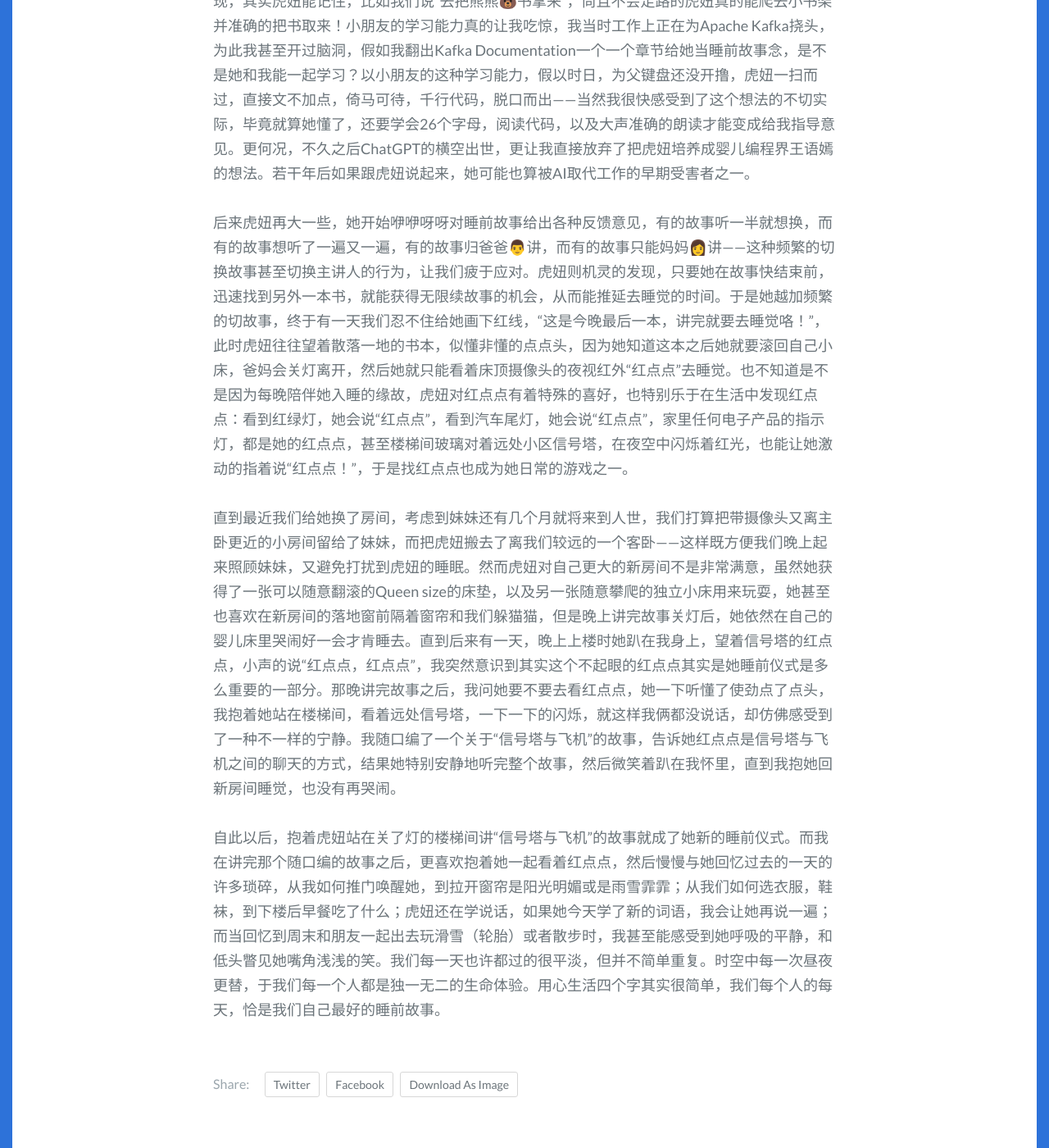
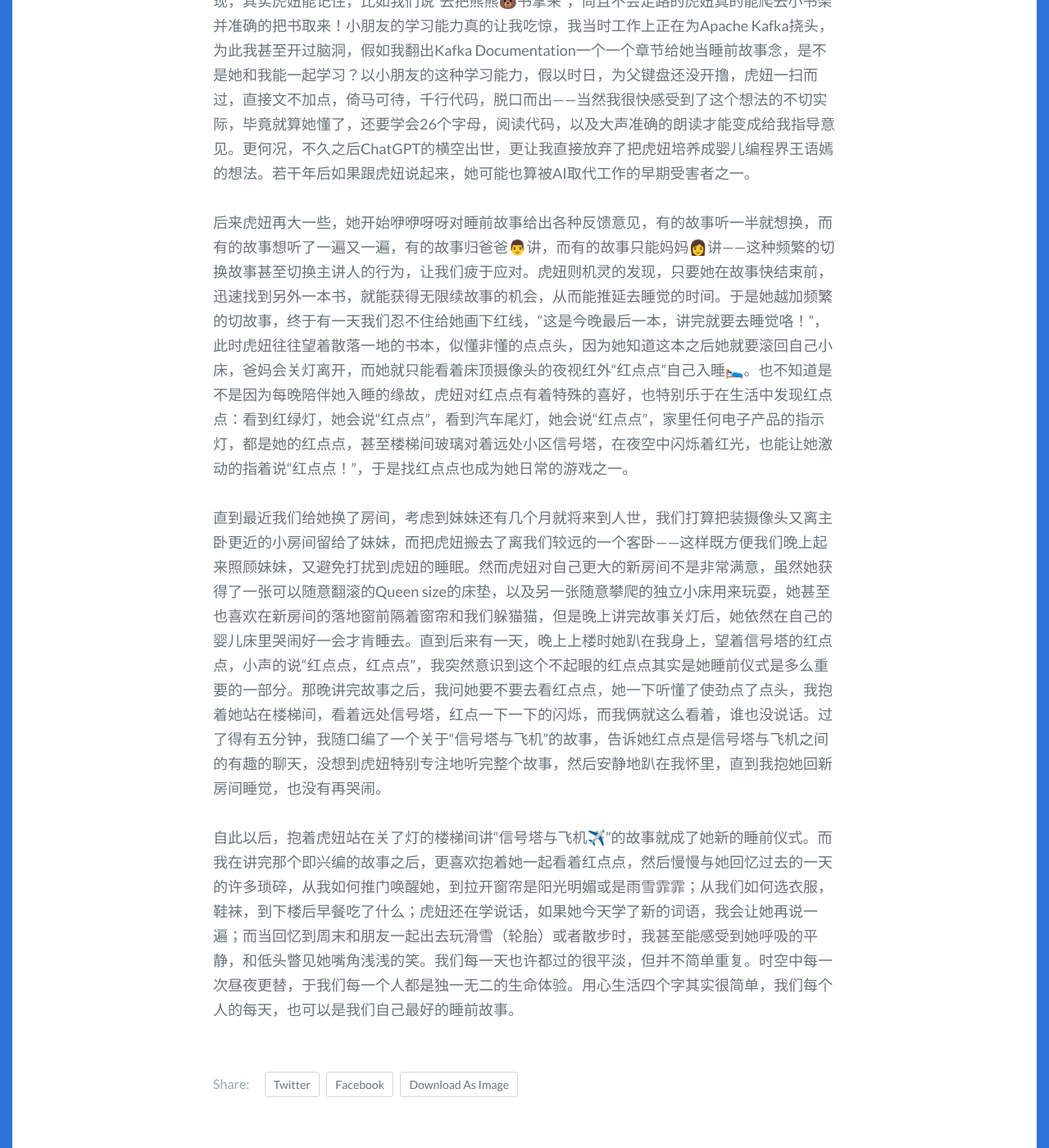
Before and after one commit to spiderPan/APMY, a Jekyll site: the page built from _posts/2024-02-24-睡前故事.md, in a window 1280 px wide and 1400 px high, scrolled down 512 px. Shown: the whole window at 82% size. Built offline with Jekyll 4.4.1, drawn with Linux system fonts in a browser that asks for light colours; some web fonts are replaced.

Commit message:
some tweaks

```diff
--- a/_posts/2024-02-24-睡前故事.md
+++ b/_posts/2024-02-24-睡前故事.md
@@ -2,15 +2,15 @@
 layout: post
 title: "睡前故事"
 slug: bedtime-story
-description: ""
+description: "我们每个人的每天，恰是我们自己最好的睡前故事"
 date: 2024-02-24
 tags: [family]
 ---
 
 作为虎妞睡前仪式的一部分，睡前故事一直是不可缺少。大概是半岁刚过，我和猫姐就开始给她讲故事，我俩打开书本就是一通照本宣科，然后读完几本书之后就把吃饱喝足面容呆瓜的虎妞扔床上去睡觉。我曾一度怀疑这么小的孩子是不是真的听懂了，毕竟故事一会是中文，一会是英文，一会是🐻熊爸爸带熊宝宝的历险，一会是🐰兔妈妈和小兔兔的追逐。后来我们惊讶的发现，其实虎妞能记住，比如我们说“去把熊熊🐻书拿来”，尚且不会走路的虎妞真的能爬去小书架并准确的把书取来！小朋友的学习能力真的让我吃惊，我当时工作上正在为Apache Kafka挠头，为此我甚至开过脑洞，假如我翻出Kafka Documentation一个一个章节给她当睡前故事念，是不是她和我能一起学习？以小朋友的这种学习能力，假以时日，为父键盘还没开撸，虎妞一扫而过，直接文不加点，倚马可待，千行代码，脱口而出——当然我很快感受到了这个想法的不切实际，毕竟就算她懂了，还要学会26个字母，阅读代码，以及大声准确的朗读才能变成给我指导意见。更何况，不久之后ChatGPT的横空出世，更让我直接放弃了把虎妞培养成婴儿编程界王语嫣的想法。若干年后如果跟虎妞说起来，她可能也算被AI取代工作的早期受害者之一。
 
-后来虎妞再大一些，她开始咿咿呀呀对睡前故事给出各种反馈意见，有的故事听一半就想换，而有的故事想听了一遍又一遍，有的故事归爸爸👨讲，而有的故事只能妈妈👩讲——这种频繁的切换故事甚至切换主讲人的行为，让我们疲于应对。虎妞则机灵的发现，只要她在故事快结束前，迅速找到另外一本书，就能获得无限续故事的机会，从而能推延去睡觉的时间。于是她越加频繁的切故事，终于有一天我们忍不住给她画下红线，“这是今晚最后一本，讲完就要去睡觉咯！”，此时虎妞往往望着散落一地的书本，似懂非懂的点点头，因为她知道这本之后她就要滚回自己小床，爸妈会关灯离开，然后她就只能看着床顶摄像头的夜视红外“红点点”去睡觉。也不知道是不是因为每晚陪伴她入睡的缘故，虎妞对红点点有着特殊的喜好，也特别乐于在生活中发现红点点：看到红绿灯，她会说“红点点”，看到汽车尾灯，她会说“红点点”，家里任何电子产品的指示灯，都是她的红点点，甚至楼梯间玻璃对着远处小区信号塔，在夜空中闪烁着红光，也能让她激动的指着说“红点点！”，于是找红点点也成为她日常的游戏之一。
+后来虎妞再大一些，她开始咿咿呀呀对睡前故事给出各种反馈意见，有的故事听一半就想换，而有的故事想听了一遍又一遍，有的故事归爸爸👨讲，而有的故事只能妈妈👩讲——这种频繁的切换故事甚至切换主讲人的行为，让我们疲于应对。虎妞则机灵的发现，只要她在故事快结束前，迅速找到另外一本书，就能获得无限续故事的机会，从而能推延去睡觉的时间。于是她越加频繁的切故事，终于有一天我们忍不住给她画下红线，“这是今晚最后一本，讲完就要去睡觉咯！”，此时虎妞往往望着散落一地的书本，似懂非懂的点点头，因为她知道这本之后她就要滚回自己小床，爸妈会关灯离开，而她就只能看着床顶摄像头的夜视红外“红点点”自己入睡🛌。也不知道是不是因为每晚陪伴她入睡的缘故，虎妞对红点点有着特殊的喜好，也特别乐于在生活中发现红点点：看到红绿灯，她会说“红点点”，看到汽车尾灯，她会说“红点点”，家里任何电子产品的指示灯，都是她的红点点，甚至楼梯间玻璃对着远处小区信号塔，在夜空中闪烁着红光，也能让她激动的指着说“红点点！”，于是找红点点也成为她日常的游戏之一。
 
-直到最近我们给她换了房间，考虑到妹妹还有几个月就将来到人世，我们打算把带摄像头又离主卧更近的小房间留给了妹妹，而把虎妞搬去了离我们较远的一个客卧——这样既方便我们晚上起来照顾妹妹，又避免打扰到虎妞的睡眠。然而虎妞对自己更大的新房间不是非常满意，虽然她获得了一张可以随意翻滚的Queen size的床垫，以及另一张随意攀爬的独立小床用来玩耍，她甚至也喜欢在新房间的落地窗前隔着窗帘和我们躲猫猫，但是晚上讲完故事关灯后，她依然在自己的婴儿床里哭闹好一会才肯睡去。直到后来有一天，晚上上楼时她趴在我身上，望着信号塔的红点点，小声的说“红点点，红点点”，我突然意识到其实这个不起眼的红点点其实是她睡前仪式是多么重要的一部分。那晚讲完故事之后，我问她要不要去看红点点，她一下听懂了使劲点了点头，我抱着她站在楼梯间，看着远处信号塔，一下一下的闪烁，就这样我俩都没说话，却仿佛感受到了一种不一样的宁静。我随口编了一个关于“信号塔与飞机”的故事，告诉她红点点是信号塔与飞机之间的聊天的方式，结果她特别安静地听完整个故事，然后微笑着趴在我怀里，直到我抱她回新房间睡觉，也没有再哭闹。
+直到最近我们给她换了房间，考虑到妹妹还有几个月就将来到人世，我们打算把装摄像头又离主卧更近的小房间留给了妹妹，而把虎妞搬去了离我们较远的一个客卧——这样既方便我们晚上起来照顾妹妹，又避免打扰到虎妞的睡眠。然而虎妞对自己更大的新房间不是非常满意，虽然她获得了一张可以随意翻滚的Queen size的床垫，以及另一张随意攀爬的独立小床用来玩耍，她甚至也喜欢在新房间的落地窗前隔着窗帘和我们躲猫猫，但是晚上讲完故事关灯后，她依然在自己的婴儿床里哭闹好一会才肯睡去。直到后来有一天，晚上上楼时她趴在我身上，望着信号塔的红点点，小声的说“红点点，红点点”，我突然意识到这个不起眼的红点点其实是她睡前仪式是多么重要的一部分。那晚讲完故事之后，我问她要不要去看红点点，她一下听懂了使劲点了点头，我抱着她站在楼梯间，看着远处信号塔，红点一下一下的闪烁，而我俩就这么看着，谁也没说话。过了得有五分钟，我随口编了一个关于“信号塔与飞机”的故事，告诉她红点点是信号塔与飞机之间的有趣的聊天，没想到虎妞特别专注地听完整个故事，然后安静地趴在我怀里，直到我抱她回新房间睡觉，也没有再哭闹。
 
-自此以后，抱着虎妞站在关了灯的楼梯间讲“信号塔与飞机”的故事就成了她新的睡前仪式。而我在讲完那个随口编的故事之后，更喜欢抱着她一起看着红点点，然后慢慢与她回忆过去的一天的许多琐碎，从我如何推门唤醒她，到拉开窗帘是阳光明媚或是雨雪霏霏；从我们如何选衣服，鞋袜，到下楼后早餐吃了什么；虎妞还在学说话，如果她今天学了新的词语，我会让她再说一遍；而当回忆到周末和朋友一起出去玩滑雪（轮胎）或者散步时，我甚至能感受到她呼吸的平静，和低头瞥见她嘴角浅浅的笑。我们每一天也许都过的很平淡，但并不简单重复。时空中每一次昼夜更替，于我们每一个人都是独一无二的生命体验。用心生活四个字其实很简单，我们每个人的每天，恰是我们自己最好的睡前故事。
+自此以后，抱着虎妞站在关了灯的楼梯间讲“信号塔与飞机✈️”的故事就成了她新的睡前仪式。而我在讲完那个即兴编的故事之后，更喜欢抱着她一起看着红点点，然后慢慢与她回忆过去的一天的许多琐碎，从我如何推门唤醒她，到拉开窗帘是阳光明媚或是雨雪霏霏；从我们如何选衣服，鞋袜，到下楼后早餐吃了什么；虎妞还在学说话，如果她今天学了新的词语，我会让她再说一遍；而当回忆到周末和朋友一起出去玩滑雪（轮胎）或者散步时，我甚至能感受到她呼吸的平静，和低头瞥见她嘴角浅浅的笑。我们每一天也许都过的很平淡，但并不简单重复。时空中每一次昼夜更替，于我们每一个人都是独一无二的生命体验。用心生活四个字其实很简单，我们每个人的每天，也可以是我们自己最好的睡前故事。
```
